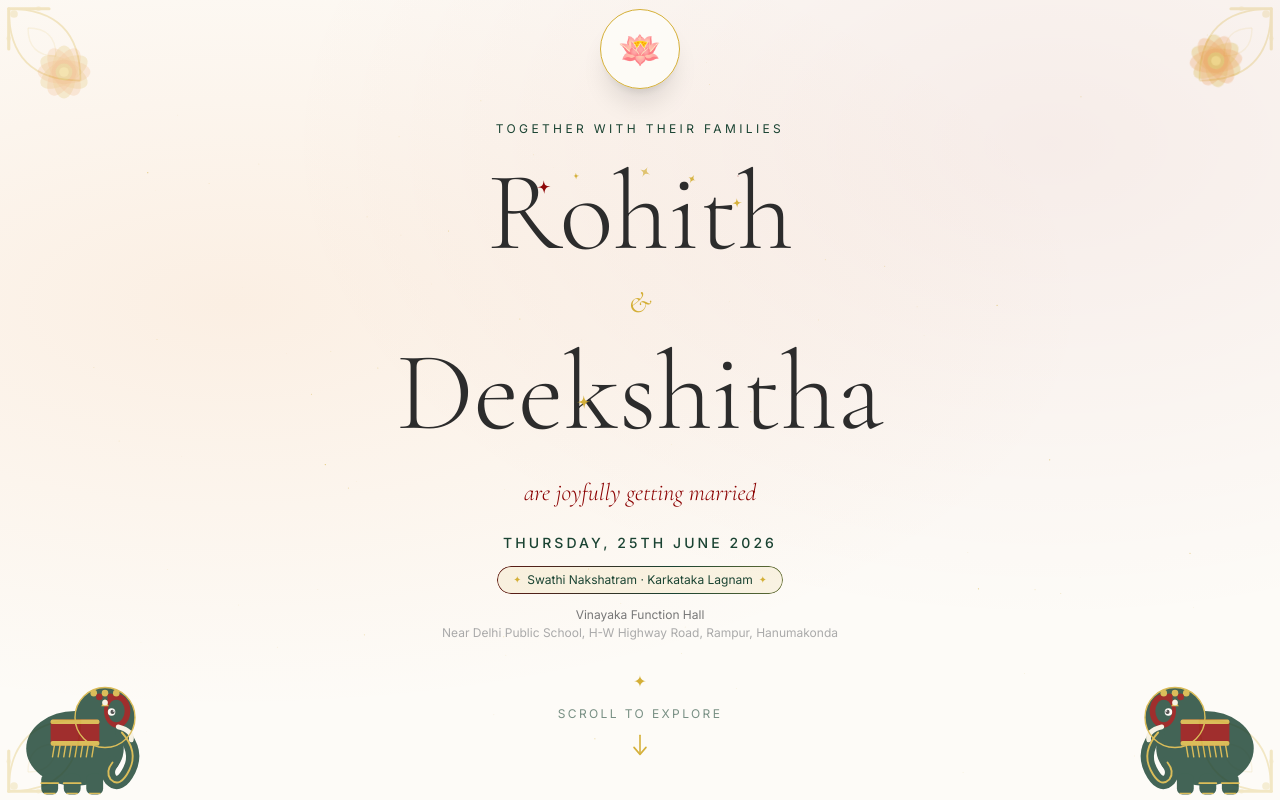
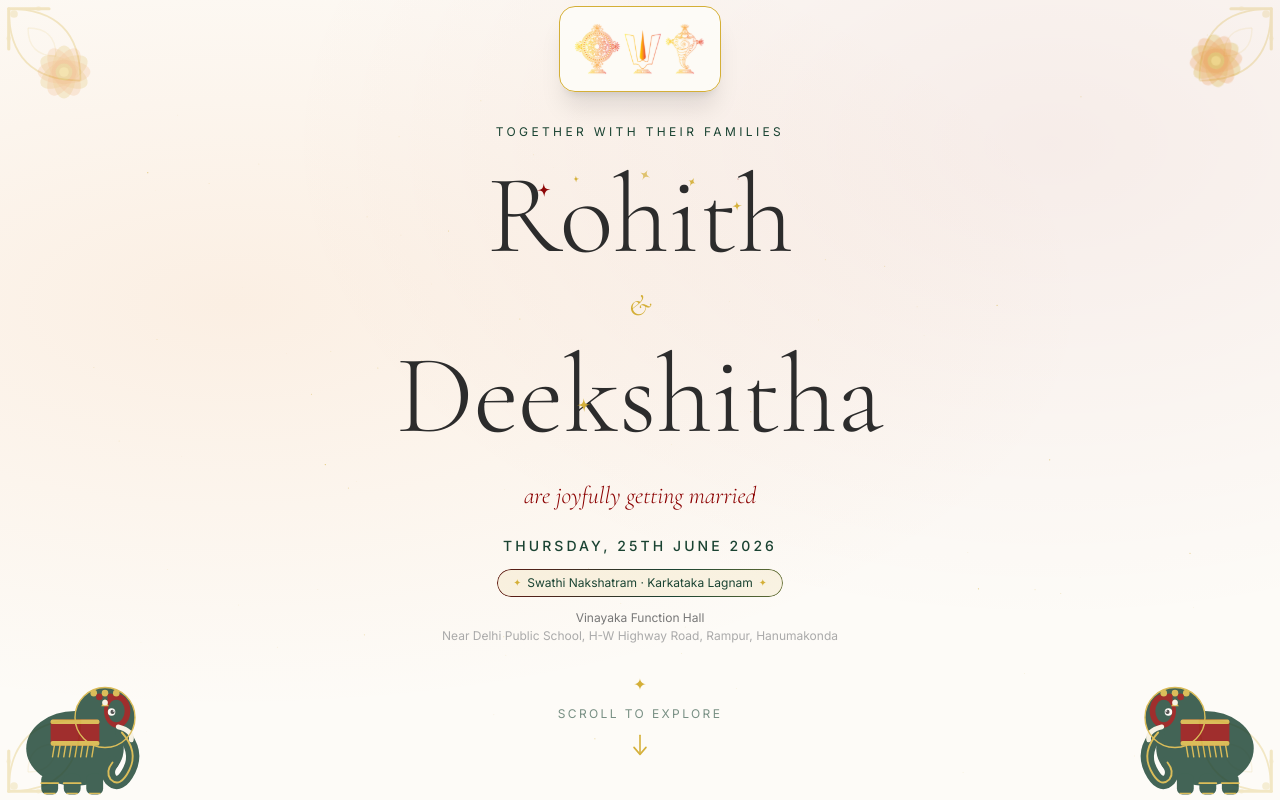
Before and after one commit to gohanrohith/rwedsd, a React (Vite) app: page / in a window 1280 px wide. Shown: the top 800 px of the page. Built offline with nearby package versions, Linux system fonts and the light colour scheme.

Commit message:
Replace hero emoji with lord1.svg; use first names in contact labels
Co-Authored-By: Claude Sonnet 4.6 <noreply@anthropic.com>

```diff
--- a/src/components/Hero.jsx
+++ b/src/components/Hero.jsx
@@ -4,6 +4,7 @@ import FlatElephant from './FlatElephant';
 import Particles from './ui/Particles';
 import SparklesText from './ui/SparklesText';
 import AnimatedGradientText from './ui/AnimatedGradientText';
+import lord1 from '../assets/lord1.svg';
 
 const CORNERS = [
   { style: { top: 0, left: 0 } },
@@ -71,13 +72,13 @@ export default function Hero() {
       {/* ── Main content ── */}
       <div className="flex-1 flex flex-col items-center justify-center relative z-10 text-center px-6 max-w-xl mx-auto w-full">
 
-        {/* Lotus badge */}
+        {/* Lord badge */}
         <div className="flex justify-center mb-8">
           <div
-            className="w-20 h-20 rounded-full flex items-center justify-center shadow-xl"
-            style={{ background: 'rgba(253,251,247,.95)', border: '1.5px solid #D4AF37' }}
+            className="flex items-center justify-center shadow-xl rounded-2xl overflow-hidden"
+            style={{ background: 'rgba(253,251,247,.95)', border: '1.5px solid #D4AF37', padding: '6px 10px' }}
           >
-            <span style={{ fontSize: '2.2rem' }}>🪷</span>
+            <img src={lord1} alt="Auspicious blessing" style={{ width: 140, height: 'auto', display: 'block' }} />
           </div>
         </div>
 
--- a/src/config.js
+++ b/src/config.js
@@ -28,13 +28,13 @@ export const CONTACTS = {
   /** WhatsApp number for RSVP — country code + number, no + sign */
   whatsappRsvp: '917981249483',
   bride: {
-    label: "Bride's Family",
+    label: 'Deekshitha',
     name:  'Vennamaneni Muralidhar Rao',
     phone: '+91 79812 49483',
     wa:    '917981249483',
   },
   groom: {
-    label: "Groom's Family",
+    label: 'Rohith',
     name:  'Annamaneni Jayasimha Rao',
     phone: '+91 88970 14096',
     wa:    '918897014096',
```
Also changed, not shown: src/assets/lord1.svg (added).
